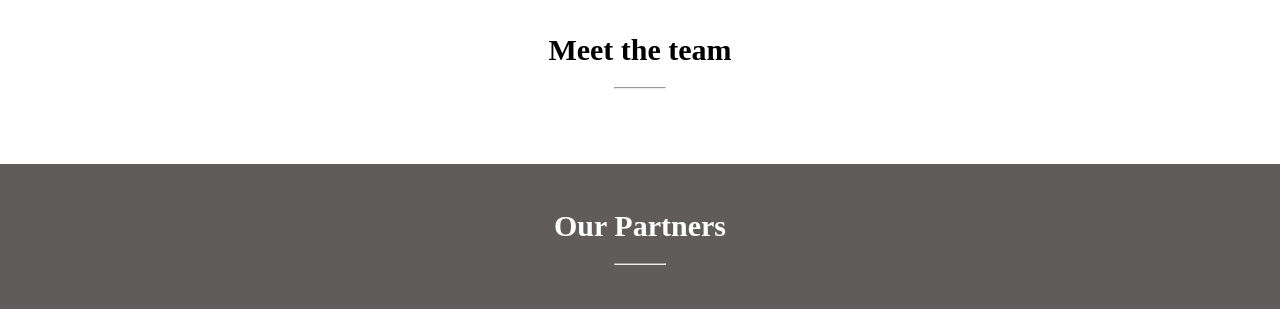
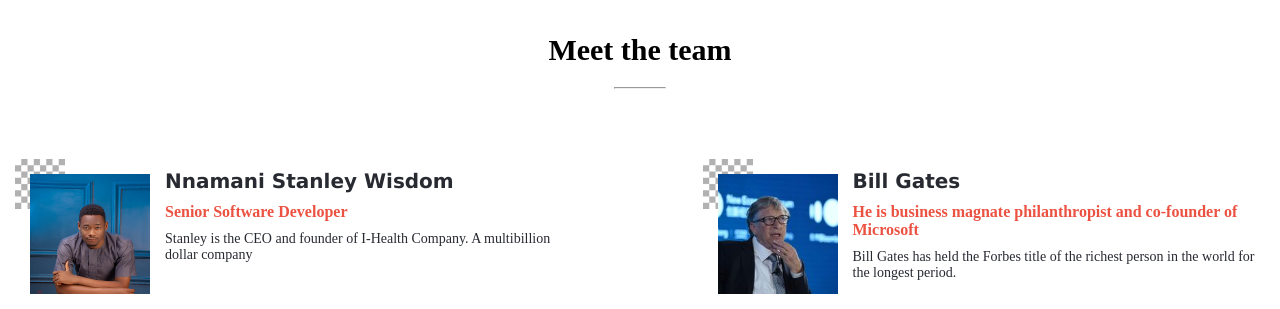
Before and after one commit to StarMindz/I-HEALTH-CAPSTONE-PROJECT, a website: page index.html in a window 1280 px wide. Shown: the part 1810-2119 px from the top of the page. Drawn offline with Linux system fonts and the light colour scheme.

Commit message:
Complete HTML, CSS and JavaScript to make a responsive site with the Team mate session created dynamically using JavaScript

```diff
--- a/index.html
+++ b/index.html
@@ -79,7 +79,8 @@
         <section class="the-team">
             <h1 class="team-heading">Meet the team</h1>
             <span><hr class="horizontal-line"></span>
-            <div class="the-team">
+            <div id="the-team-container">
+
             </div>
         </section>
 
@@ -103,7 +104,7 @@
                 Some Rights Reserved
             </p>
         </footer>
-    <!-- <script src="scripts/team-card.js"></script> -->
+    <script src="scripts/team-card.js"></script>
     <script src="scripts/menu.js"></script>
 </body>
 </html>
--- a/scripts/team-card.js
+++ b/scripts/team-card.js
@@ -1,41 +1,41 @@
-const team = document.getElementsByClassName("the-team");
+const team = document.getElementById("the-team-container");
 
-teams = [
+ const teams = [
     {
         imageBackground : "../images/speakers/chess.png",
-        image: "",
+        image: "../images/speakers/stanley.jpg",
         teamHead: "Nnamani Stanley Wisdom",
         teamSubHead: "Senior Software Developer",
-        teamDescription: ""
-    }
+        teamDescription: "Stanley is the CEO and founder of I-Health Company. A multibillion dollar company"
+    },
     {
         imageBackground : "../images/speakers/chess.png",
         image: "../images/speakers/gates.jpg",
         teamHead: "Bill Gates",
         teamSubHead: "He is business magnate philanthropist and co-founder of Microsoft",
         teamDescription: "Bill Gates has held the Forbes title of the richest person in the world for the longest period."
-    }
+    },
     {
         imageBackground : "../images/speakers/chess.png",
         image: "../images/speakers/Dangote.jpg",
         teamHead: "Aliko Dangote",
         teamSubHead: "He is a billionaire business magnate.CEO of the Dangote Group.",
         teamDescription: "Dangote became Nigeria's first billionaire in 2007."
-    }
+    },
     {
         imageBackground : "../images/speakers/chess.png",
         image: "../images/speakers/oprah.jpg",
         teamHead: "Oprah Gail Winfrey",
         teamSubHead: "Oprah Winfrey an American talk , actress, author, and philanthropist.",
         teamDescription: "Dubbed the Queen of All Media, was once the world's only black billionaire."
-    }
+    },
     {
         imageBackground : "../images/speakers/chess.png",
         image: "../images/speakers/diane.jpg",
         teamHead: "Diane Marie Hendricks",
         teamSubHead: "She is billionaire businesswoman and film producer from Wisconsin",
         teamDescription: "She has served on the boards"
-    }
+    },
     {
         imageBackground : "../images/speakers/chess.png",
         image: "../images/speakers/mars.jpg",
@@ -43,4 +43,29 @@ teams = [
         teamSubHead: "She is an American billionaire heiress and businesswoman.",
         teamDescription: "She has served on several boards."
     }
-]
+];
+
+var teamContent = "";
+
+for (let index= 0; index<teams.length; index++)
+{
+    teammate = teams[index];
+    var htmlContent = `
+    <div class="team-container">
+        <div class="team-image-container">
+            <img class="team-background" src="${teammate.imageBackground}" alt="">
+            <img class="team-image" src="${teammate.image}" alt="">
+        </div>
+        <div class="team-text-container">
+            <h2 class="teammate-name">${teammate.teamHead}</h2>
+            <h3 class="teammate-role">${teammate.teamSubHead}</h3>
+            <p class="teammate-description">${teammate.teamDescription}</p>
+        </div>
+    </div>
+    `;
+
+    teamContent += htmlContent;
+}
+
+
+team.innerHTML = teamContent;
--- a/styles/home.css
+++ b/styles/home.css
@@ -45,7 +45,6 @@ li, a {
   flex-direction: column;
   align-items: flex-start;
   transition: 0.3s;
-  z-index: 1;
   gap: 40px;
   margin-right: 20px;
   height: 755px;
@@ -71,7 +70,6 @@ li, a {
 .hamburger {
   display: block;
   margin-right: 24px;
-  z-index: 2;
 }
 
 .bar {
@@ -113,7 +111,7 @@ li, a {
 
 .main-message-head {
   width: 60%;
-  margin-top: 40px;
+  margin-top: 90px;
   font-family: Georgia, 'Times New Roman', Times, serif;
   font-size: 20px;
   font-weight: bold;
@@ -130,6 +128,7 @@ li, a {
 .main-message-subhead-2 {
   margin-top: 20px;
 }
+
 .main-message-content {
   font-size: 18px;
   color: var(--black);
@@ -293,6 +292,57 @@ li, a {
   height: 40px;
 }
 
+#the-team-container {
+  display: flex;
+  flex-direction: row;
+  flex-wrap: wrap;
+  align-items: center;
+  justify-content: space-between;
+  margin-bottom: 30px;
+  z-index: -1;
+}
+
+.team-container {
+  display: flex;
+  flex-direction: row;
+  gap: 15px;
+  width: 90%;
+  margin-top: 40px;
+}
+
+.teammate-name {
+  font-size: 20px;
+  margin-top: 10px;
+  color: var(--black);
+  font-family: 'Lucida Sans', sans-serif;
+}
+
+.teammate-role {
+  font-size: 16px;
+  margin-top: 10px;
+  color: var(--orange);
+}
+
+.teammate-description {
+  font-size: 14px;
+  margin-top: 10px;
+  color: var(--black);
+}
+
+.team-background {
+  width: 50px;
+  position: absolute;
+  opacity: 0.3;
+}
+
+.team-image {
+  width: 120px;
+  height: 120px;
+  position: relative;
+  margin-left: 15px;
+  margin-top: 15px;
+}
+
 @media (min-width: 400px) {
   .main-message {
     padding-left: 80px;
@@ -316,6 +366,7 @@ li, a {
     justify-content: space-between;
     align-items: center;
     margin-right: 60px;
+    background-color: var(--white);
   }
 
   .menu-link {
@@ -393,4 +444,8 @@ li, a {
   .Our-Products-and-Solutions  {
     height: 750px;
   }
+
+  .team-container {
+    width: 45%;
+  }
 }
```
